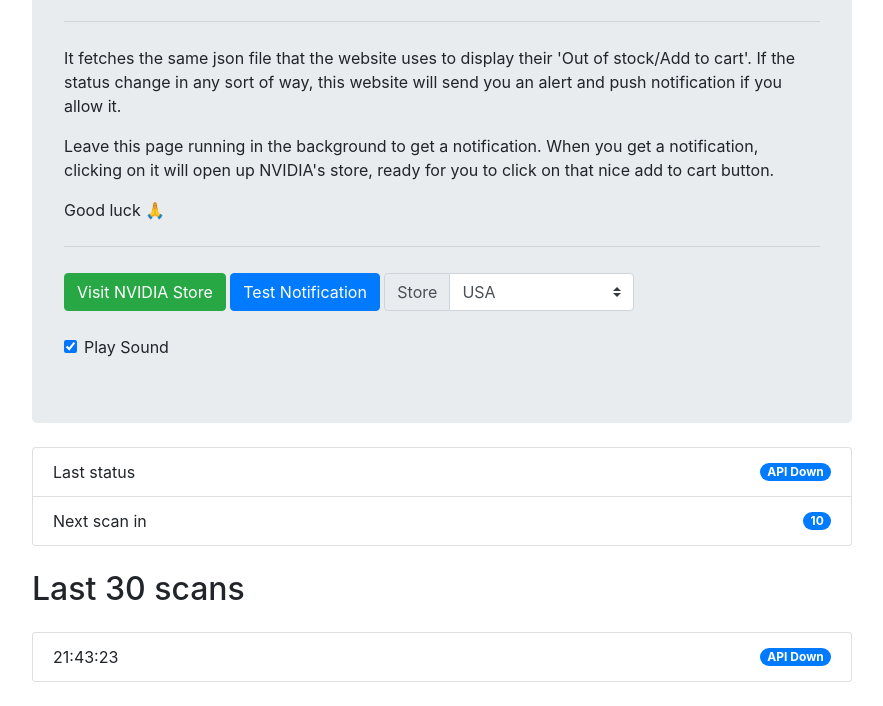
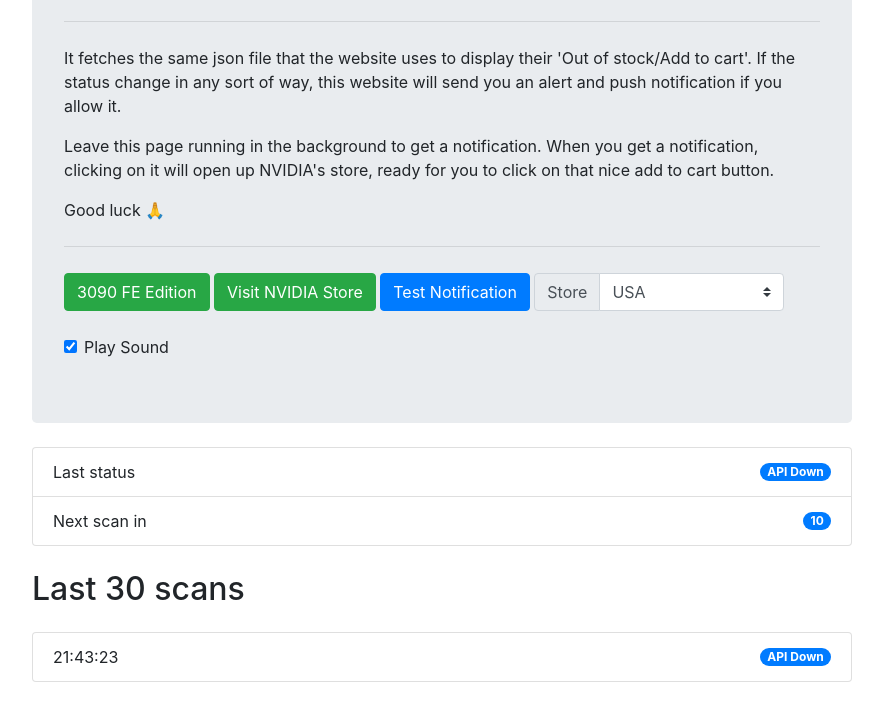
Before and after one commit to klippo/nvidia-3080-checker, a website built with Parcel: page index.html in a window 1280 px wide. Shown: the part 226-932 px from the top of the page, without its empty margins (198-1081 px from the left). Built offline with nearby package versions, Linux system fonts and the light colour scheme; no server answers.

Commit message:
added 3090 link

```diff
--- a/index.html
+++ b/index.html
@@ -17,6 +17,7 @@
 			<p>Good luck 🙏</p>
 			<hr class="my-4">
 			<div class="actions">
+				<a href="https://nvidia-3090.xposedbones.com" target="_blank" class="btn btn-success">3090 FE Edition</a>
 				<a href="https://www.nvidia.com/en-us/geforce/graphics-cards/30-series/rtx-3080/" target="_blank" class="btn btn-success">Visit NVIDIA Store</a>
 				<button class="btn btn-primary" test-notification>Test Notification</button>
 				<div class="input-group store">
```
